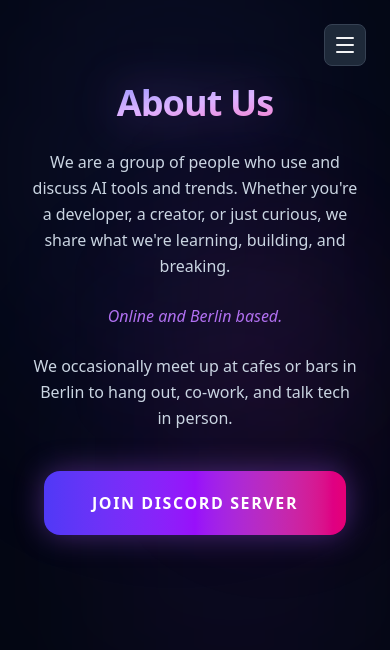
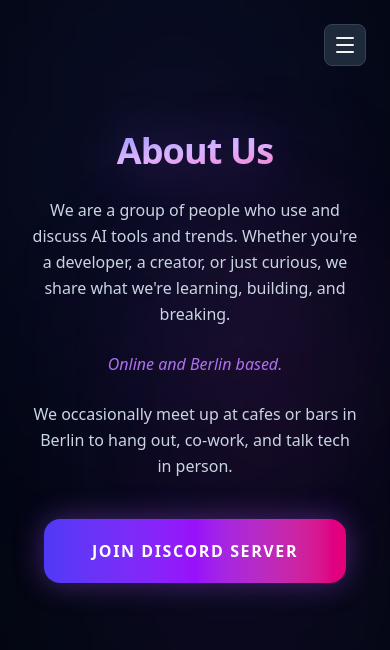
Before and after one commit to edwardtanguay/fastfollow-v2, a Next.js app: page /about in a window 390 px wide. Shown: the top 650 px of the page. Built offline with nearby package versions, Linux system fonts and the light colour scheme.

Commit message:
..about fixed

```diff
--- a/src/app/about/page.tsx
+++ b/src/app/about/page.tsx
@@ -2,7 +2,7 @@
 
 export default function About() {
   return (
-    <div className="relative min-h-dvh flex items-start md:items-center justify-center px-8 pt-20 md:pt-8 pb-32 md:pb-16 overflow-hidden bg-gray-950">
+    <div className="relative min-h-dvh flex items-start md:items-center justify-center px-8 pt-32 md:pt-8 pb-32 md:pb-16 overflow-hidden bg-gray-950">
       {/* Dynamic Background Particles */}
       <div className="absolute inset-0 pointer-events-none">
         <div className="absolute -top-[10%] left-[10%] w-[70%] h-[60%] bg-indigo-500/15 rounded-full blur-[120px] animate-pulse" />
```
